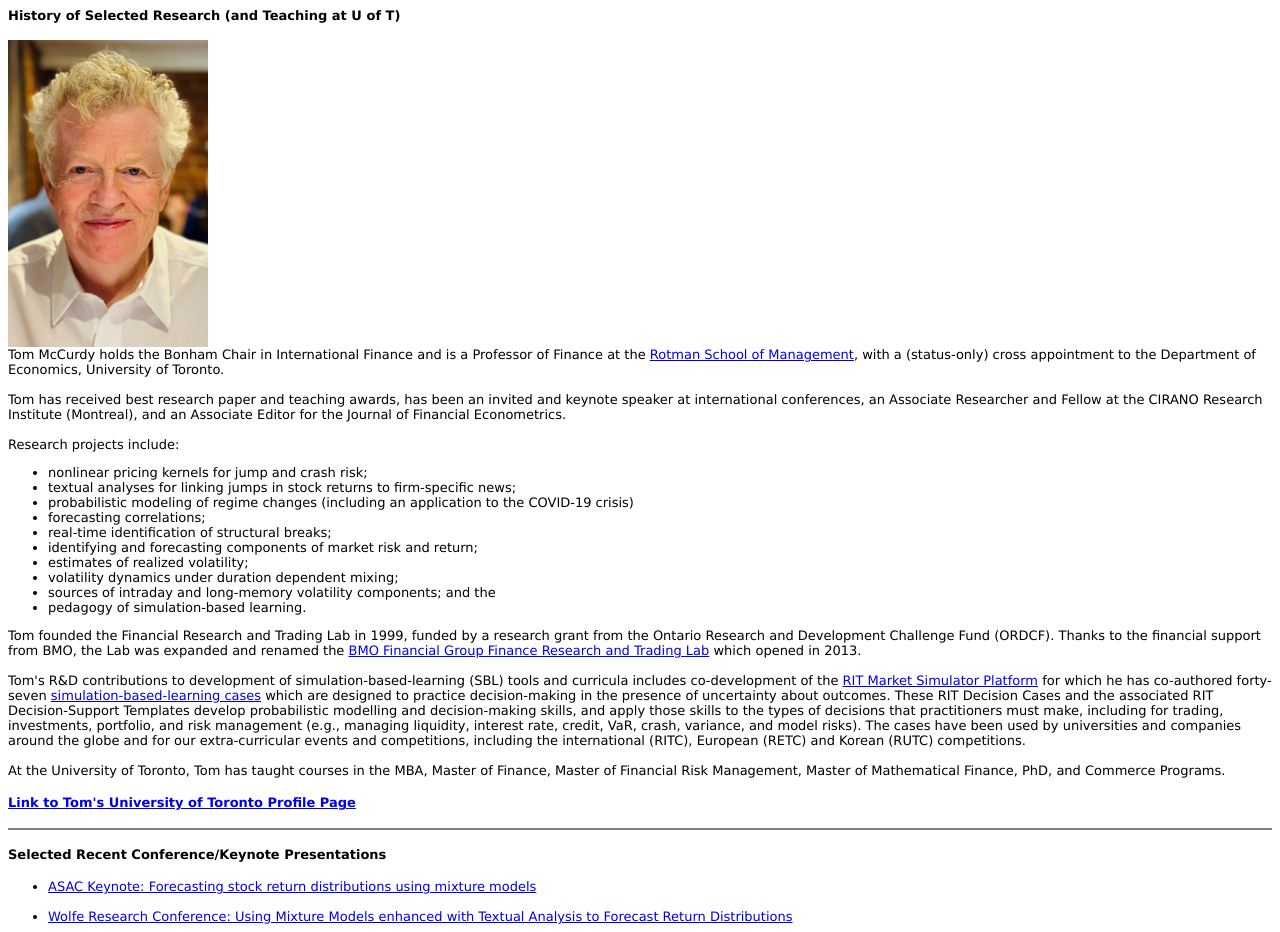
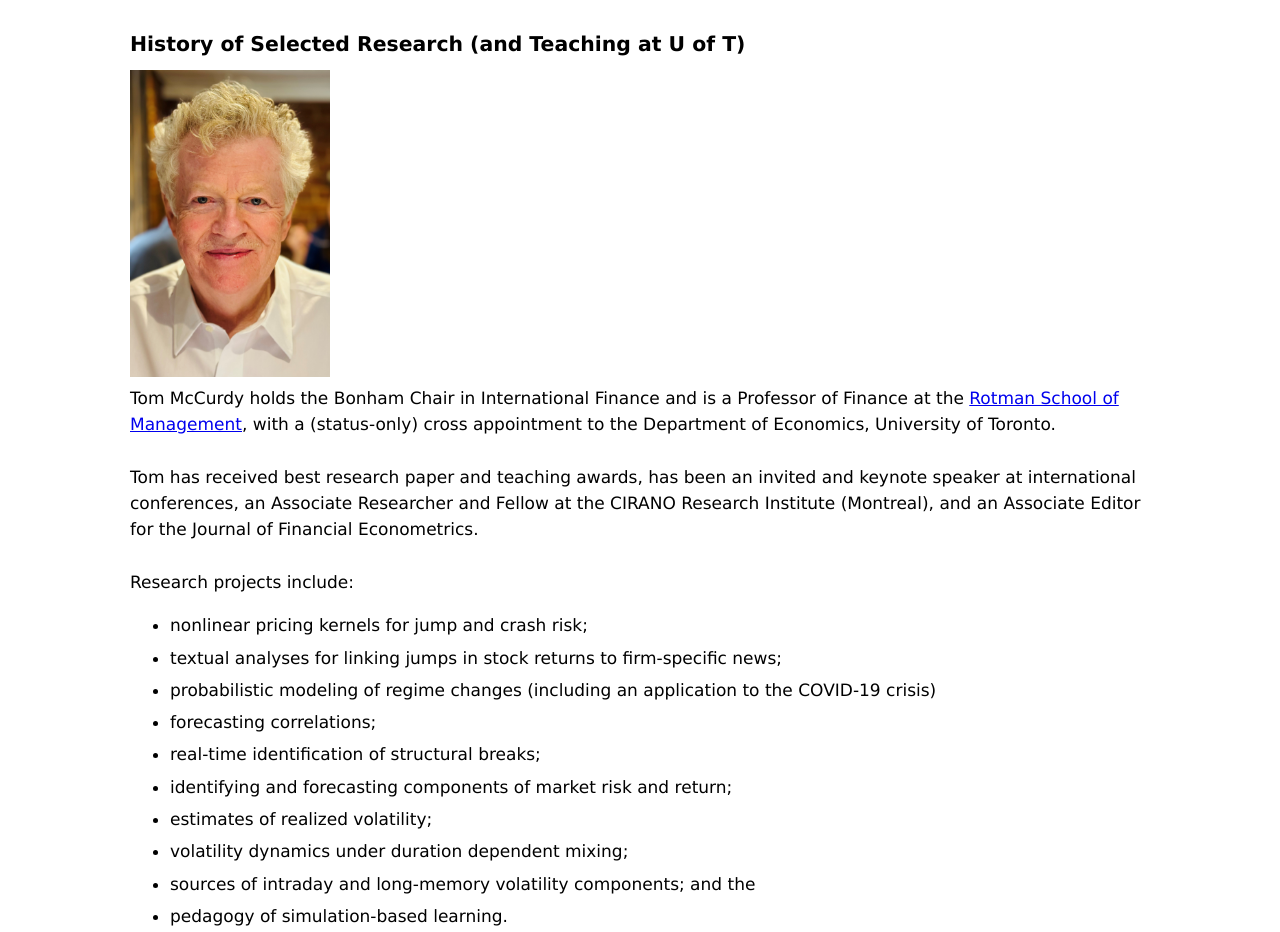
Before and after one commit to tom-mccurdy/tom-mccurdy.github.io, a plain HTML site: page index.html in a window 1280 px wide. Shown: the top 932 px of the page. Drawn offline with Linux system fonts and the light colour scheme.

Commit message:
Add files via upload

```diff
--- a/index.html
+++ b/index.html
@@ -1,4 +1,26 @@
-<HTML>
+<!DOCTYPE html>
+<HTML lang="en">
+<head>
+<meta charset="utf-8">
+<meta name="viewport" content="width=device-width, initial-scale=1">
+<title>Tom McCurdy - Rotman School of Management</title>
+<style>
+  /* One base size for the whole page; the old <font size="..."> tags now inherit it */
+  body {
+    font-family: Verdana, Arial, Helvetica, sans-serif;
+    font-size: 17px;
+    line-height: 1.55;
+    max-width: 60em;
+    margin: 1.5em auto;
+    padding: 0 1em;
+  }
+  font { font-size: inherit !important; }
+  h4 { font-size: 1.2em; margin: 1.4em 0 0.5em; }
+  li { margin-bottom: 0.35em; }
+  img { max-width: 100%; height: auto; }
+</style>
+</head>
+<BODY>
 
 <TD>
 <font face="Verdana, Arial, Helvetica, sans-serif" size="2">
@@ -154,7 +176,7 @@ Performance Measurement and Risk in a Human-Benchmarked Tournament </a><br>
   <li><font face="Verdana, Arial, Helvetica, sans-serif" size="2">
 <a href="MM-JE-2011.pdf"target="_blank">Do high frequency measures of volatility improve forecasts of return distributions? </a><br>
     &nbsp; &nbsp; &nbsp;with J. Maheu<br>
-   &nbsp; &nbsp; &nbsp; <i>Journal of Econometrics</i>, 160 (1),, pp.69-76.
+   &nbsp; &nbsp; &nbsp; <i>Journal of Econometrics</i>, 160 (1), pp.69-76.
   </font></li>
 </ul>
 
@@ -268,7 +290,7 @@ Performance Measurement and Risk in a Human-Benchmarked Tournament </a><br>
  <ul>
  <li> <font face="Verdana, Arial, Helvetica, sans-serif" size="2">
     <a href="GLM-JEF-1998.pdf"target="_blank">Hedging foreign currency portfolios</a><br>
-    &nbsp; &nbsp; &nbsp; with L. Gagnon and G. Lpyny <br>
+    &nbsp; &nbsp; &nbsp; with L. Gagnon and G. Lypny <br>
     &nbsp; &nbsp; &nbsp; <i>Journal of Empirical Finance</i>, Vol. 5,
     pp. 197-220.<br>
     </font></li>
@@ -365,7 +387,7 @@ Performance Measurement and Risk in a Human-Benchmarked Tournament </a><br>
 <ul>
   <li><font face="Verdana, Arial, Helvetica, sans-serif" size="2"><a href="BMR-RES-1980.pdf" target="_blank">On Testing Theories of Financial Intermediary Portfolio Selection</a><br>
     &nbsp; &nbsp; &nbsp; with E. Berndt and A. Rose<br>
-     &nbsp; &nbsp; &nbsp; <i>Review of Eoonomic Studies</i>, Vol. 47 (5),
+     &nbsp; &nbsp; &nbsp; <i>Review of Economic Studies</i>, Vol. 47 (5),
     pp. 861-873.<br>
 </ul>
 
```
